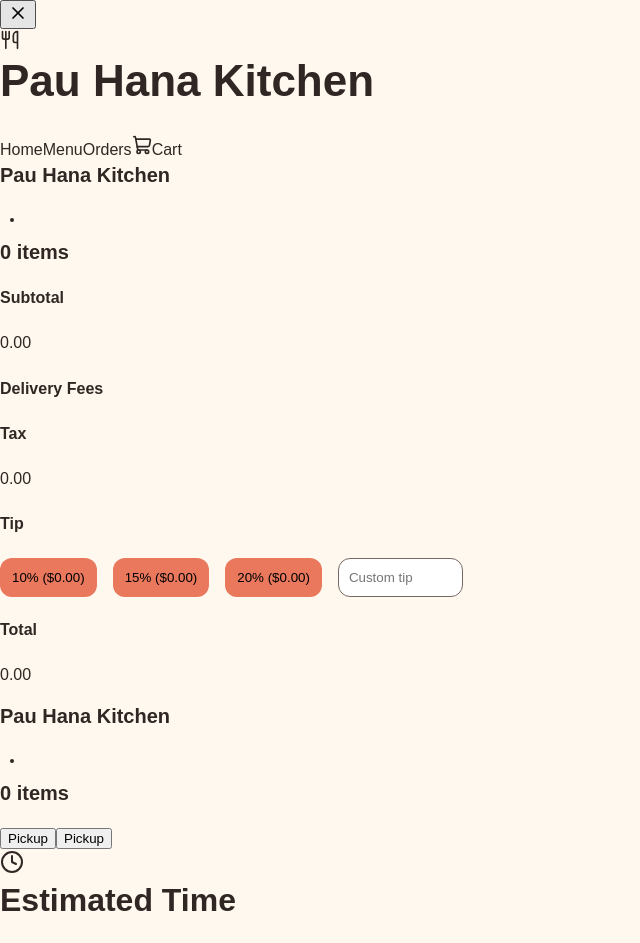
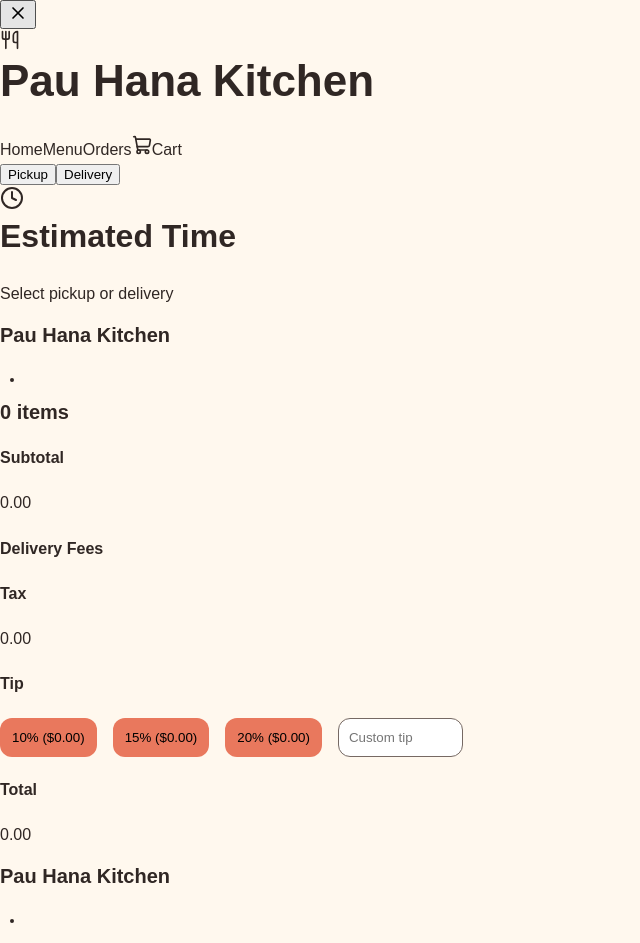
Before and after one commit to jjackson112/pau-hana-kitchen, a React (Vite) app in the folder frontend/: page /checkout in a window 1280 px wide. Shown: the top 943 px of the page, without its empty margins (0-640 px from the left). Built offline with nearby package versions, Linux system fonts and the light colour scheme.

Commit message:
Coupon component created

```diff
--- a/frontend/src/components/OrderType.jsx
+++ b/frontend/src/components/OrderType.jsx
@@ -12,7 +12,7 @@ function OrderType({ orderType, setOrderType }) {
                 className={orderType === "delivery" ? "active" : ""}
                 onclick={() => setOrderType("delivery")}
             >
-                Pickup
+                Delivery
             </button>
         </section>
     )
--- a/frontend/src/pages/Checkout.jsx
+++ b/frontend/src/pages/Checkout.jsx
@@ -1,6 +1,8 @@
 import { useDispatch, useSelector } from "react-redux";
 import { setTip } from "../store/cartSlice";
 import CartSummary from "../components/CartSummary";
+import OrderType from "../components/OrderType";
+import Time from "../components/Time";
 
 function Checkout() {
     const dispatch = useDispatch()
@@ -25,6 +27,8 @@ function Checkout() {
 
     return (
         <div className="checkout-page">
+            <OrderType />
+            <Time />
             <CartSummary />
 
             <section className="fees">
```
Also changed, not shown: frontend/src/components/Coupon.jsx (added, +14 -0 lines).
